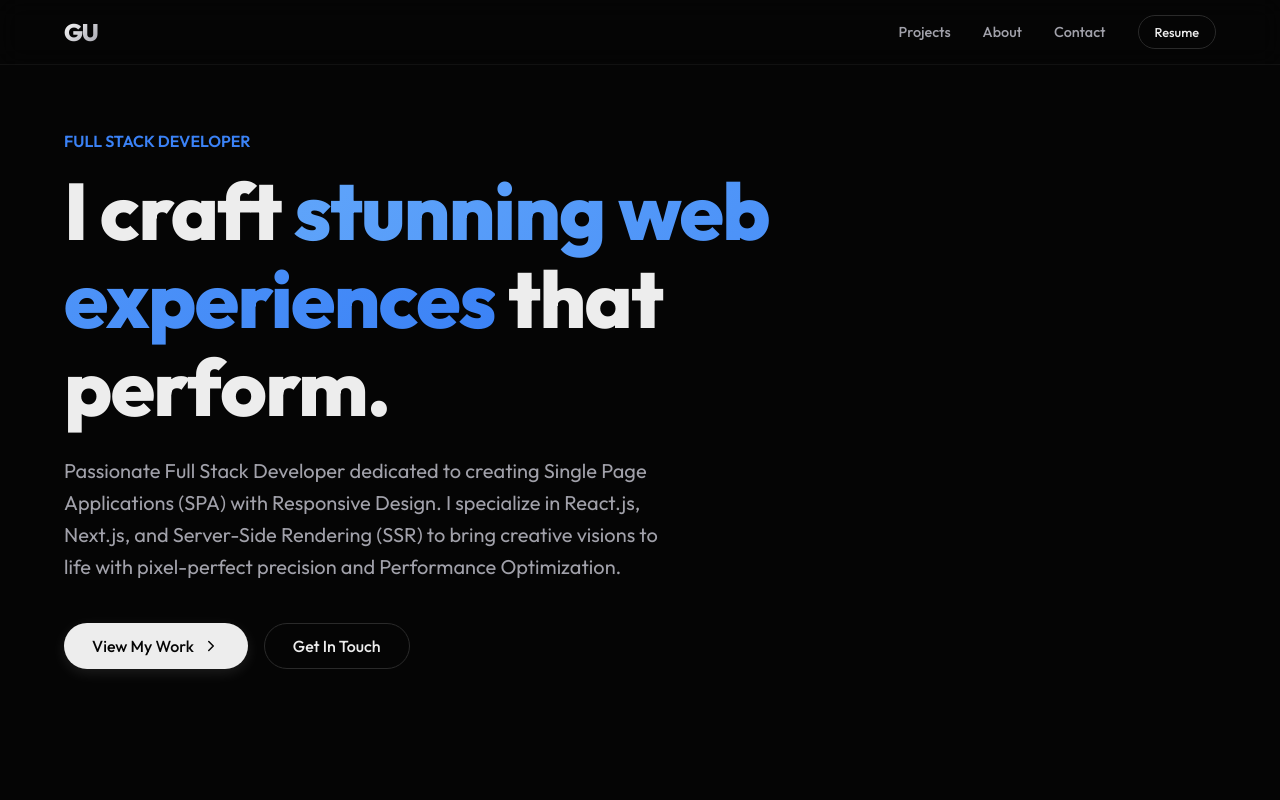
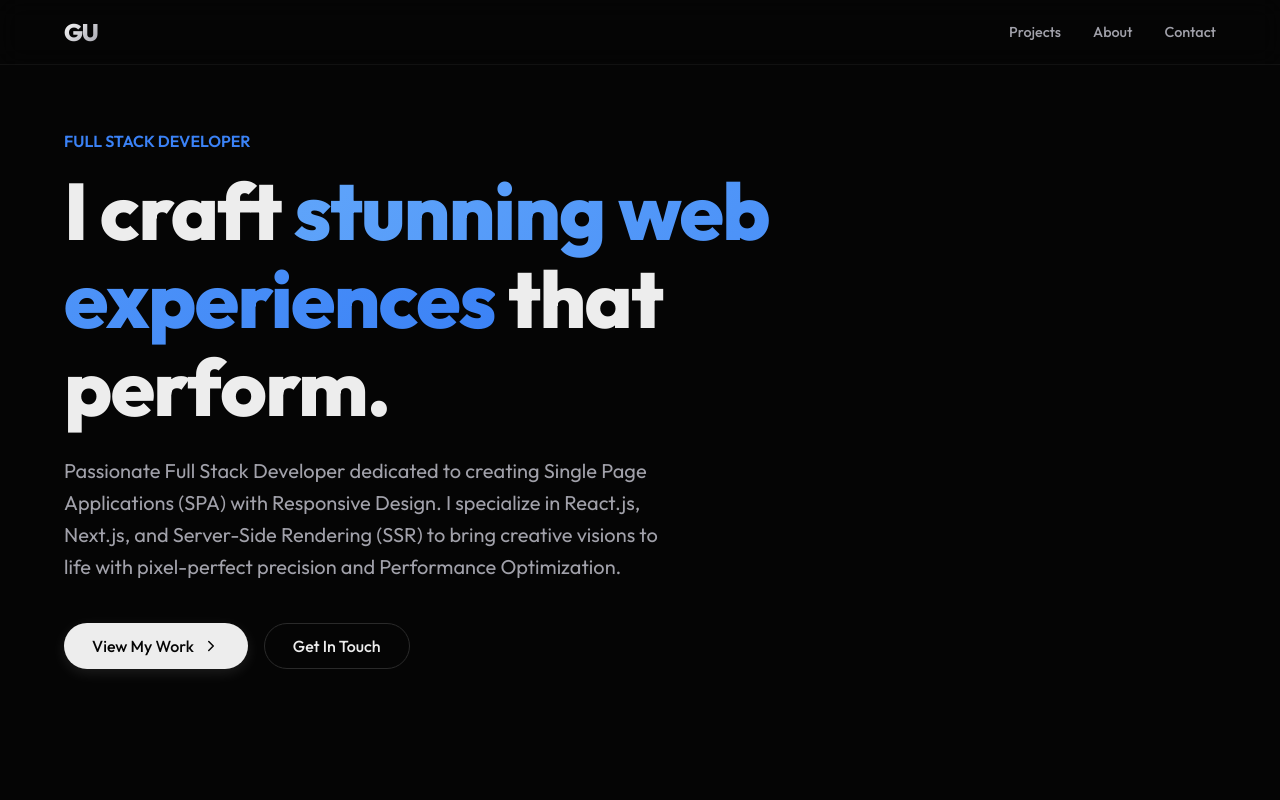
Before and after one commit to GustiCahya/GustiCahya, a Next.js app: page / in a window 1280 px wide. Shown: the top 800 px of the page. Built offline with nearby package versions, Linux system fonts and the light colour scheme.

Commit message:
feat: initialize portfolio website with hero, project showcase, and about sections

```diff
--- a/src/app/page.tsx
+++ b/src/app/page.tsx
@@ -38,9 +38,9 @@ export default function Home() {
             <Link href="#projects" className="nav-link">Projects</Link>
             <Link href="#about" className="nav-link">About</Link>
             <Link href="#contact" className="nav-link">Contact</Link>
-            <a href="/Resume.pdf" className="btn btn-secondary" style={{ padding: '0.5rem 1rem', fontSize: '0.8rem' }}>
+            {/* <a href="/Resume.pdf" className="btn btn-secondary" style={{ padding: '0.5rem 1rem', fontSize: '0.8rem' }}>
               Resume
-            </a>
+            </a> */}
           </div>
         </div>
       </nav>
```
Also changed, not shown: 1 other file (tests, documents, lock files or other folders).
